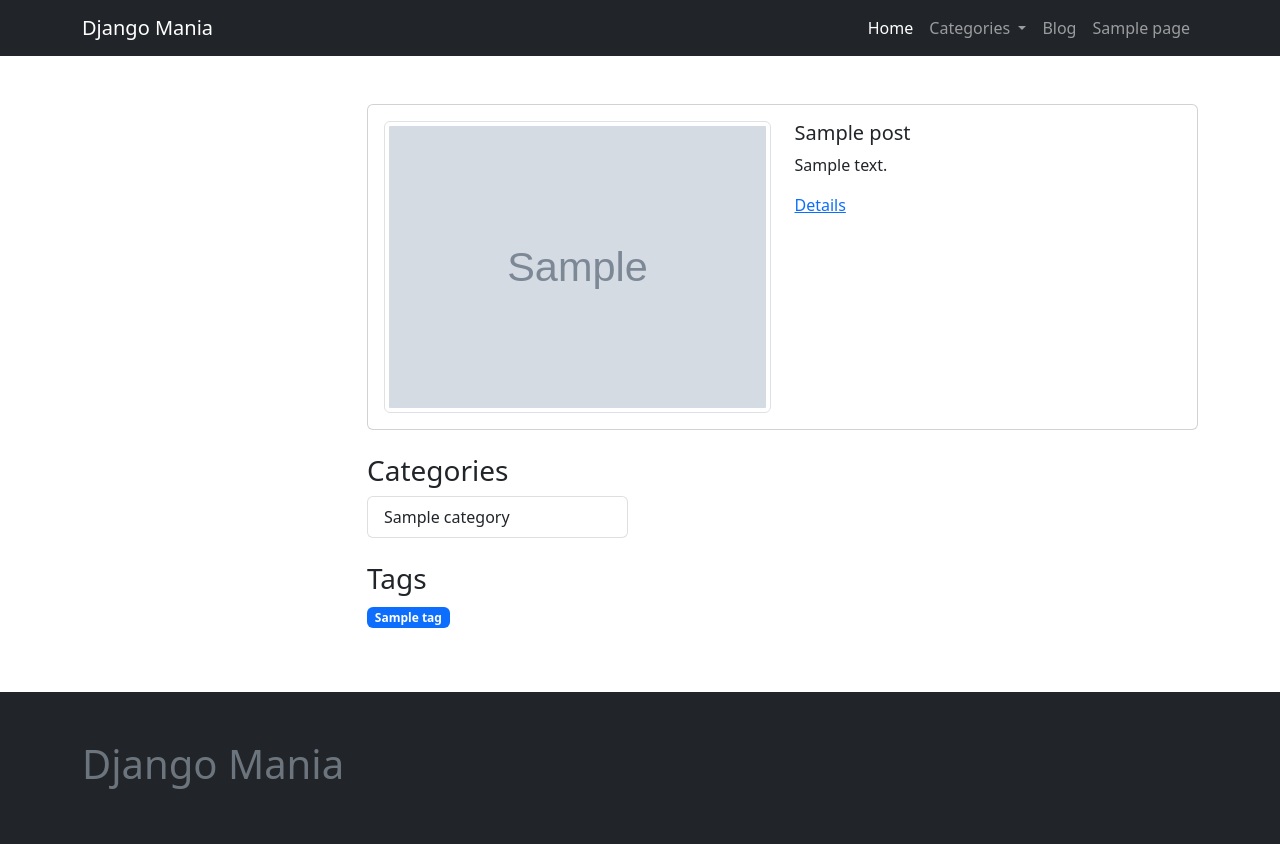
After one commit to HilalKocak/PageTodoApp, a Django app: template blog/templates/blog/all_posts.html in a window 1280 px wide. The commit adds this page. Run offline with Django 4.2, Linux system fonts and the light colour scheme; the template is opened without the code that fills it: most values are stand-ins (such as "Sample title", 1, 10 or a date in 2020); grey boxes marked "Sample" are stand-in pictures.

Commit message:
blog view added and blog added to navbar

```diff
--- /dev/null
+++ b/blog/templates/blog/all_posts.html
@@ -0,0 +1,49 @@
+{% extends 'core/base.html' %}
+
+{% block container %}
+
+<div class="row">
+    <div class="col-sm-9 offset-sm-3">
+
+
+            {% for post in posts %}
+            <div class="col-mb-3">
+                <div class="card">
+                    <div class="card-body">
+                        <div class="row">
+                            <div class="col-sm">
+                                <img src="{{ post.cover_image.url }}" alt="" class="w-100 img-thumbnail">
+                            </div>
+                            <div class="col-sm">
+                                <h5 class="card-title">{{ post.title }}</h5>
+                                <p class="card-text">{{ todo.content }}</p>
+                                <a href="/" class="card-link">Details</a>
+                            </div>
+                        </div>
+                    </div>
+                </div>
+            </div>
+            {% endfor %}
+    </div>
+
+    <div class="col-sm-3 offset-sm-3">
+        <h3 class="mt-4">Categories</h3>
+        <div class="list-group">
+            {% for category in categories %}
+            <a href="#" class="list-group-item list-group-item-action" aria-current="true">
+                {{ category.title }}
+            </a>
+            {% endfor %}
+        </div>
+        <h3 class="mt-4">Tags</h3>
+        <ul class="list-inline">
+            {% for tag in tags %}
+            <li class="list-inline-item">
+                <span class="badge text-bg-primary">{{ tag.title }}</span>
+            </li>
+            {% endfor %}
+        </ul>
+    </div>
+</div>
+
+{% endblock container %}
--- a/blog/urls.py
+++ b/blog/urls.py
@@ -1,7 +1,8 @@
 from django.urls import path
+from .views import all_post_view
 
 app_name='blog'
 
 urlpatterns = [
-    #path('<slug:blog_slug>/', page_view, name="page_view"), #it must same with page view paramter =page_slug
+    path('',all_post_view, name='all_post_view')
 ]
--- a/config/urls.py
+++ b/config/urls.py
@@ -26,6 +26,9 @@
     #Todo App:
     path('todo/', include('todo.urls', namespace='todo')),
 
+    #Blog App:
+    path('blog/', include('blog.urls', namespace='blog')),
+
     #AUTH
     path("account/logout/", logout_view, name="logout_view"),
 
--- a/templates/core/navbar.html
+++ b/templates/core/navbar.html
@@ -23,6 +23,11 @@
               {% endfor %}
             </ul>
           </li>
+
+          <li class="nav-item">
+            <a class="nav-link" aria-current="page" href="{% url 'blog:all_post_view' %}">Blog</a>
+          </li>
+
           {% for page in global_pages %}
           <li class="nav-item">
             <a class="nav-link" aria-current="page" href="{{ page.get_absolute_url }}">{{ page.title }}</a>
```
Also changed, not shown: blog/views.py (+13 -0 lines).
